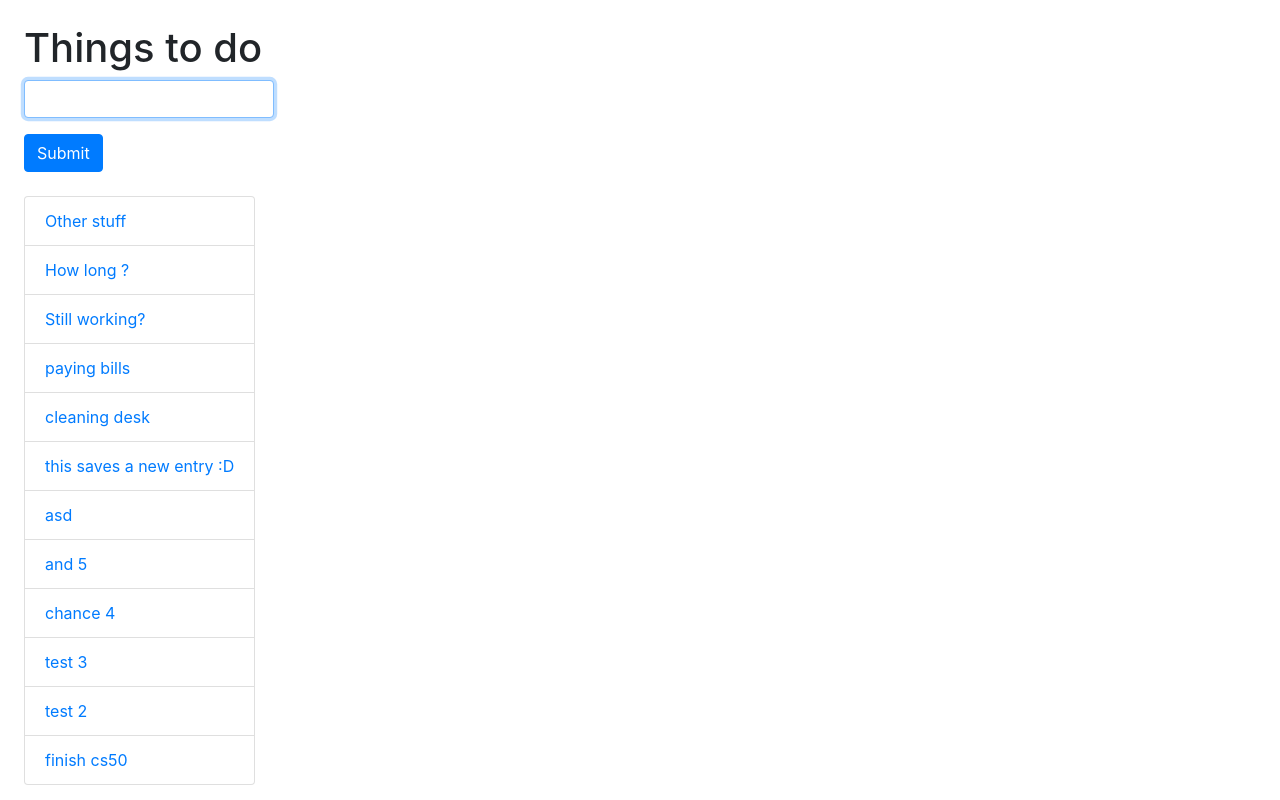
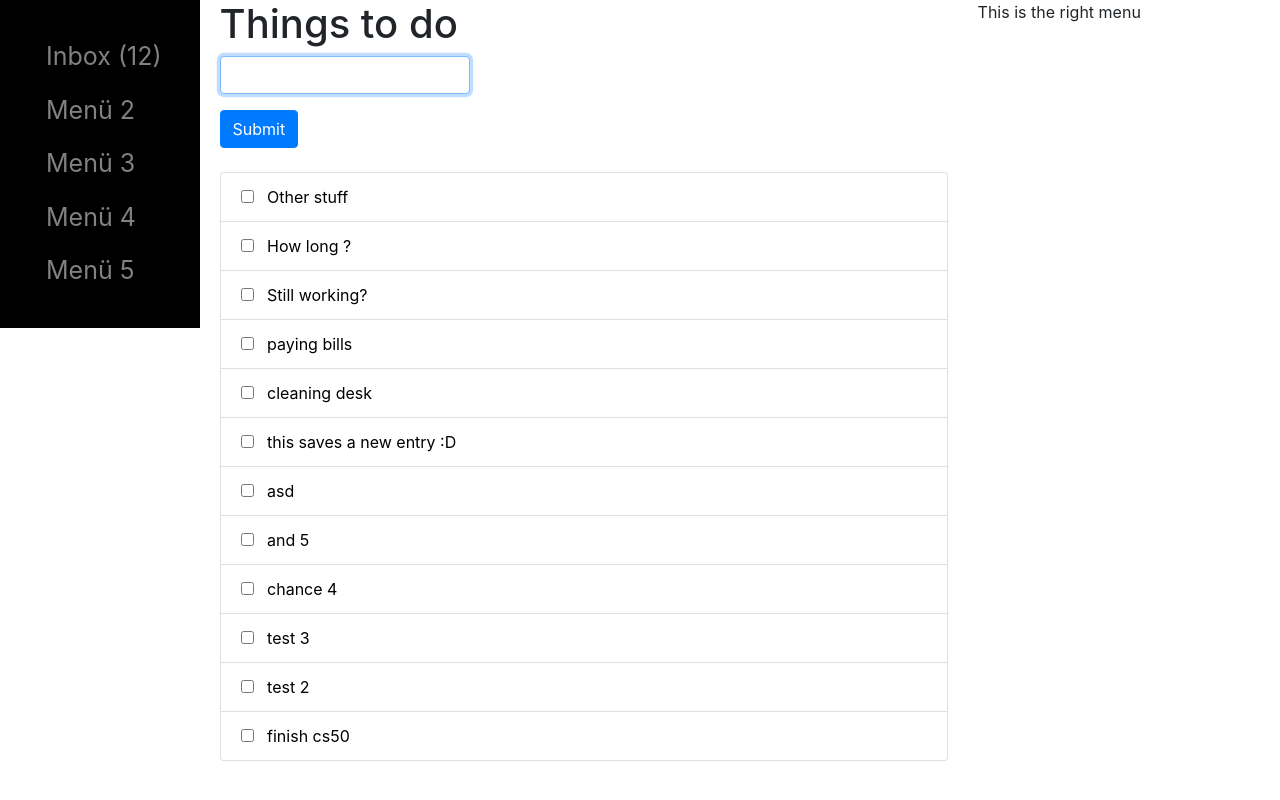
Before and after one commit to thrake/getting-things-done, a Django app: page /capture/ in a window 1280 px wide. Run offline with Django 3.2, Linux system fonts and the light colour scheme; data comes from the database, SQL or seed files in the repository; both versions use the stored data as it was after the commit; some libraries are stand-ins or nearby versions.

Commit message:
Checkboxes, projects & notes categories, left menu

```diff
--- a/capture/models.py
+++ b/capture/models.py
@@ -6,8 +6,10 @@
 class Capture(models.Model):
     capture_text = models.CharField(max_length=500)
     capture_date = models.DateTimeField('date captured')
-    category = models.SmallIntegerField()
-    status = models.SmallIntegerField()
+    notes = models.CharField(default='', max_length=2000)
+    category = models.SmallIntegerField(default=0)
+    status = models.SmallIntegerField(default=0)
+    project = models.CharField(default='', max_length=500)
     def __str__(self):
         return self.capture_text
     def was_published_recently(self):
--- a/capture/static/capture/style.css
+++ b/capture/static/capture/style.css
@@ -1,8 +1,55 @@
-/*
 li a {
-    color: green;
+    color: black;
 }
 
+html,
+body {
+    height: 100%;
+    padding: 0;
+    margin: 0;
+}
+
+.flex-container {
+    height: 100%;
+    min-height: 100%;
+    display: flex;
+}
+
+.item{
+    height: 100%;
+    flex-direction: column;
+    width: 60%;
+    padding: 0px 20px;
+}
+
+.menu-left {
+    height: 100%;
+    flex-direction: column;
+    padding: 30px;
+    background-color: black;
+}
+
+.menu-left a {
+    padding: 8px 8px 8px 16px;
+    text-decoration: none;
+    font-size: 25px;
+    color: #818181;
+    display: block;
+    transition: 0.3s;
+    height: 100%;
+}
+
+.menu-left a:hover {
+    color: #f1f1f1;
+  }
+
+.menu-right {
+    padding: 0px 10px;
+    height: 100%;
+}
+
+
+/*
 body {
     background: white url("images/background.gif") no-repeat;
 }
--- a/capture/templates/base_generic.html
+++ b/capture/templates/base_generic.html
@@ -9,6 +9,7 @@
 
         <!-- Bootstrap CSS -->
         <link rel="stylesheet" href="https://stackpath.bootstrapcdn.com/bootstrap/4.3.1/css/bootstrap.min.css" integrity="sha384-ggOyR0iXCbMQv3Xipma34MD+dH/1fQ784/j6cY/iJTQUOhcWr7x9JvoRxT2MZw1T" crossorigin="anonymous">
+        {% load static %}
         <link rel="stylesheet" type="text/css" href="{% static 'capture/style.css' %}">
         <title>{% block title %}Getting Things Done{% endblock %}</title>
     </head>
--- a/capture/templates/capture/index.html
+++ b/capture/templates/capture/index.html
@@ -2,8 +2,25 @@
 
 {% block content %}
 
-<div class="ml-4 mr-4 mt-4">
-
+<div class="flex-container">
+    <div class="menu-left">
+        <div>
+            <a href= {% url 'capture:index' %}>Inbox ({{ amount }})</a>
+        </div>
+        <div>
+            <a href= {% url 'capture:index' %}>Menü 2</a>
+        </div>
+        <div>
+            <a href= {% url 'capture:index' %}>Menü 3</a>
+        </div>
+        <div>
+            <a href= {% url 'capture:index' %}>Menü 4</a>
+        </div>
+        <div>
+            <a href= {% url 'capture:index' %}>Menü 5</a>
+        </div>
+    </div>
+    <div class="item">
         <h1>Things to do</h1>
         <form action="{% url 'capture:capture' %}" method="POST">
             <div class="form-group">
@@ -15,12 +32,14 @@
 
         {% if all_capture_list %}
             <br>
-    <div class="d-flex bd-highlight">
             <ul class="list-group">
             {% for capture in all_capture_list %}
-        <li class="list-group-item"><a href={% url 'capture:detail' capture.id %}>{{ capture.capture_text }}</a></li>
+                <li class="list-group-item"><input type="checkbox" name="{{ capture.id }}">&nbsp;&nbsp;&nbsp;<a href={% url 'capture:detail' capture.id %} style="color:black">{{ capture.capture_text }}</a></li>
             {% endfor %}
             </ul>
+    </div>
+    <div class="menu-right">
+        This is the right menu
     </div>
 </div>
 
--- a/capture/views.py
+++ b/capture/views.py
@@ -8,7 +8,9 @@
 # Create your views here.
 def index(request):
     all_capture_list = Capture.objects.order_by('-capture_date')
-    context = {'all_capture_list': all_capture_list}
+    amount = Capture.objects.filter(status=0).count()
+    context = {'all_capture_list': all_capture_list,
+               'amount': amount,}
     return render(request, 'capture/index.html', context)
 
 def detail(request, capture_id):
```
Also changed, not shown: capture/migrations/0003_capture_group.py (added), capture/migrations/0004_auto_20190501_1023.py (added), capture/migrations/0005_capture_notes.py (added), capture/migrations/0006_auto_20190501_1238.py (added), capture/templates/capture/detail.html (line endings or trailing spaces), db.sqlite3. Lines whose indentation alone changed are shown as unchanged.
